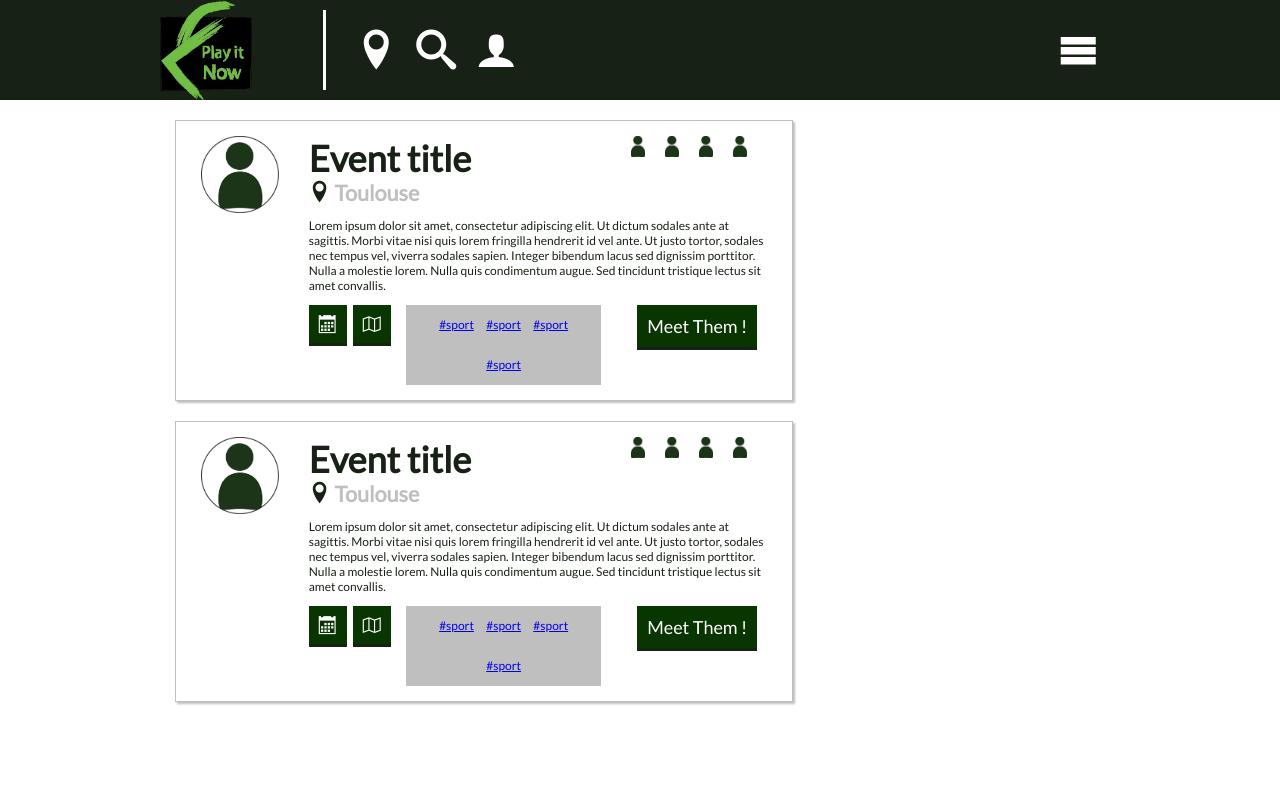
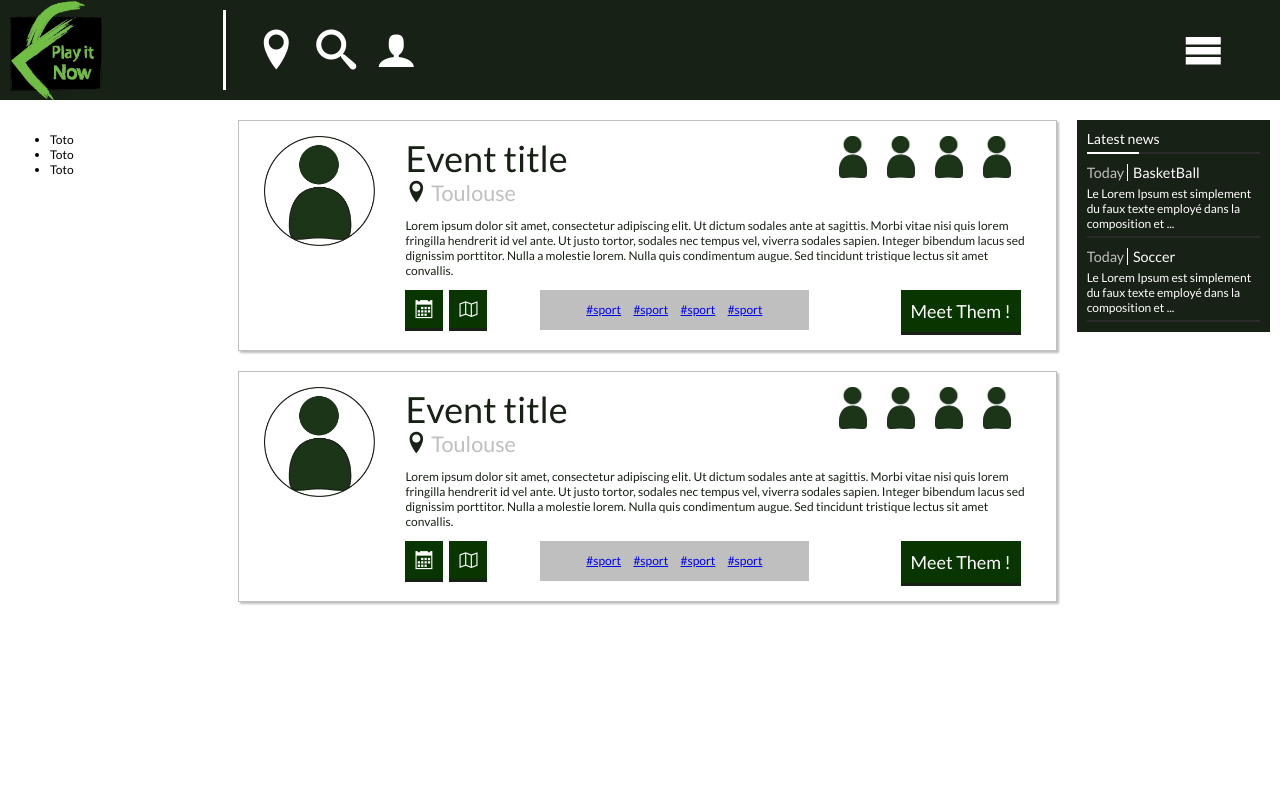
Before and after one commit to esgiprojetninja/PlayNow, a PHP site: page / in a window 1280 px wide. Run offline with PHP 8.4, Linux system fonts and the light colour scheme; some libraries are stand-ins or nearby versions; some web fonts are replaced.

Commit message:
app | index: ceated aside

```diff
--- a/web/css/global.css
+++ b/web/css/global.css
@@ -1,5 +1,6 @@
 * {
-    font-family: lato;
+    font-family: Lato;
+    font-weight: 400;
 }
 
 body {
@@ -219,3 +220,52 @@ article.event .icons-and-tags .tag-box a {
     line-height: 40px;
     padding: 0 5px;
 }
+
+/*************************
+    -- INDEX NEWS --
+*************************/
+
+.index-news {
+    background-color: #182115;
+    color: #FFFFFF;
+    width: 100%;
+    padding: 10px;
+}
+.index-news .news-heading {
+    margin-top: 0;
+    margin-bottom: 5px;
+}
+.index-news .heading-divider {
+    height: 2px;
+    background-color: #FFFFFF;
+    display: flex;
+}
+.index-news .heading-divider .light {
+    width: 30%;
+}
+.index-news .heading-divider .dark {
+    width: 70%;
+    background-color: #2A2A2A;
+}
+.index-news .news-box {
+    max-height: 100px;
+    overflow: hidden;
+    text-overflow: ellipsis;
+    margin-top: 10px;
+}
+.index-news .news-box .box-title {
+    margin: 0 0 5px 0;
+    color: #BFBFBF;
+    font-size: 120%;
+}
+.index-news .news-box .box-title .title {
+    color: #FFFFFF;
+    border-left: 1px solid #FFFFFF;
+    padding-left: 5px;
+}
+.index-news .news-box .box-divider {
+    height: 2px;
+    width: 100%;
+    background-color: #2A2A2A;
+    margin-top: 5px;
+}
--- a/web/css/grid.css
+++ b/web/css/grid.css
@@ -9,7 +9,7 @@ body{
 }
 
 .grid-container{
-    width:92%;
+    width:100%;
     margin:0 4%;
 }
 
@@ -243,7 +243,7 @@ body{
 
 @media (min-width: 992px){
     .grid-container{
-        width:980px;
+        width:100%;
         margin:0 auto;
     }
 
--- a/web/index.php
+++ b/web/index.php
@@ -1,6 +1,7 @@
 <html>
 <head>
     <title>Play Now | Get wet motherfucker !</title>
+    <meta charset="UTF-8">
     <link rel="stylesheet" type="text/css" href="./css/grid.css">
     <link rel="stylesheet" type="text/css" href="./css/global.css">
     <link rel="stylesheet" type="text/css" href="./css/icomoon.css">
@@ -39,6 +40,15 @@
 </header>
 <div class="grid-container">
     <div class="row">
+        <nav class="col-md-2 col-xs-0">
+            <div class="index-menu">
+                <ul>
+                    <li>Toto</li>
+                    <li>Toto</li>
+                    <li>Toto</li>
+                </ul>
+            </div>
+        </nav>
         <section class="timeline col-md-8 col-xs-12">
             <article class=" event">
                 <div class="row">
@@ -169,6 +179,28 @@
                 </div>
             </article>
         </section>
+        <aside class="col-md-2 col-xs-0">
+            <div class="index-news">
+                <h3 class="news-heading">Latest news</h3>
+                <div class="heading-divider">
+                    <div class="light"></div><div class="dark"></div>
+                </div>
+                <div class="news-box">
+                    <h4 class="box-title">Today <span class="title">BasketBall</span></h4>
+                    <div class="content">
+                        Le Lorem Ipsum est simplement du faux texte employé dans la composition et la mise en page avant impression. Le Lorem Ipsum est le faux texte standard de l'imprimerie depuis les années 1500, quand un peintre anonyme assembla ensemble des morceaux de texte pour réaliser un livre spécimen de polices de texte. Il n'a pas fait que survivre cinq siècles, mais s'est aussi adapté à la bureautique informatique, sans que son contenu n'en soit modifié. Il a été popularisé dans les années 1960 grâce à la vente de feuilles Letraset contenant des passages du Lorem Ipsum, et, plus récemment, par son inclusion dans des applications de mise en page de texte, comme Aldus PageMaker.
+                    </div>
+                    <div class="box-divider"></div>
+                </div>
+                <div class="news-box">
+                    <h4 class="box-title">Today <span class="title">Soccer</span></h4>
+                    <div class="content">
+                        Le Lorem Ipsum est simplement du faux texte employé dans la composition et la mise en page avant impression. Le Lorem Ipsum est le faux texte standard de l'imprimerie depuis les années 1500, quand un peintre anonyme assembla ensemble des morceaux de texte pour réaliser un livre spécimen de polices de texte. Il n'a pas fait que survivre cinq siècles, mais s'est aussi adapté à la bureautique informatique, sans que son contenu n'en soit modifié. Il a été popularisé dans les années 1960 grâce à la vente de feuilles Letraset contenant des passages du Lorem Ipsum, et, plus récemment, par son inclusion dans des applications de mise en page de texte, comme Aldus PageMaker.
+                    </div>
+                    <div class="box-divider"></div>
+                </div>
+            </div>
+        </aside>
     </div> <!-- END GRID CONTAINER -->
 </div>
 </body>
--- a/web/js/all.js
+++ b/web/js/all.js
@@ -11,3 +11,11 @@ $(document).on("click", function (e) {
 // $(".popover-trigger").on("click", function (e) {
 //     $(this).children(".popover-top").toggleClass("active");
 // });
+
+$(function ($) {
+    $(".news-box .content").each(function() {
+        var text = $(this).text().substring(0, 100);
+        text += " ...";
+        $(this).text(text);
+    });
+}, jQuery);
```
